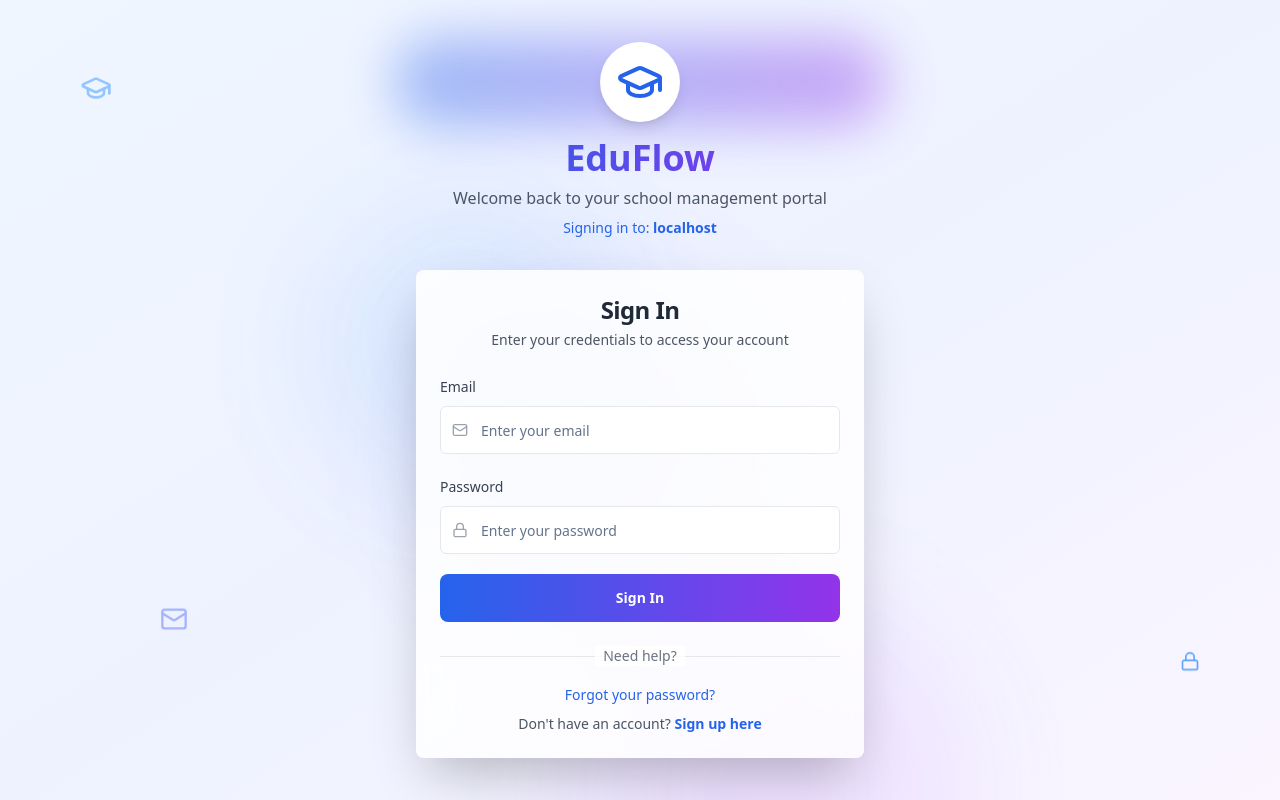
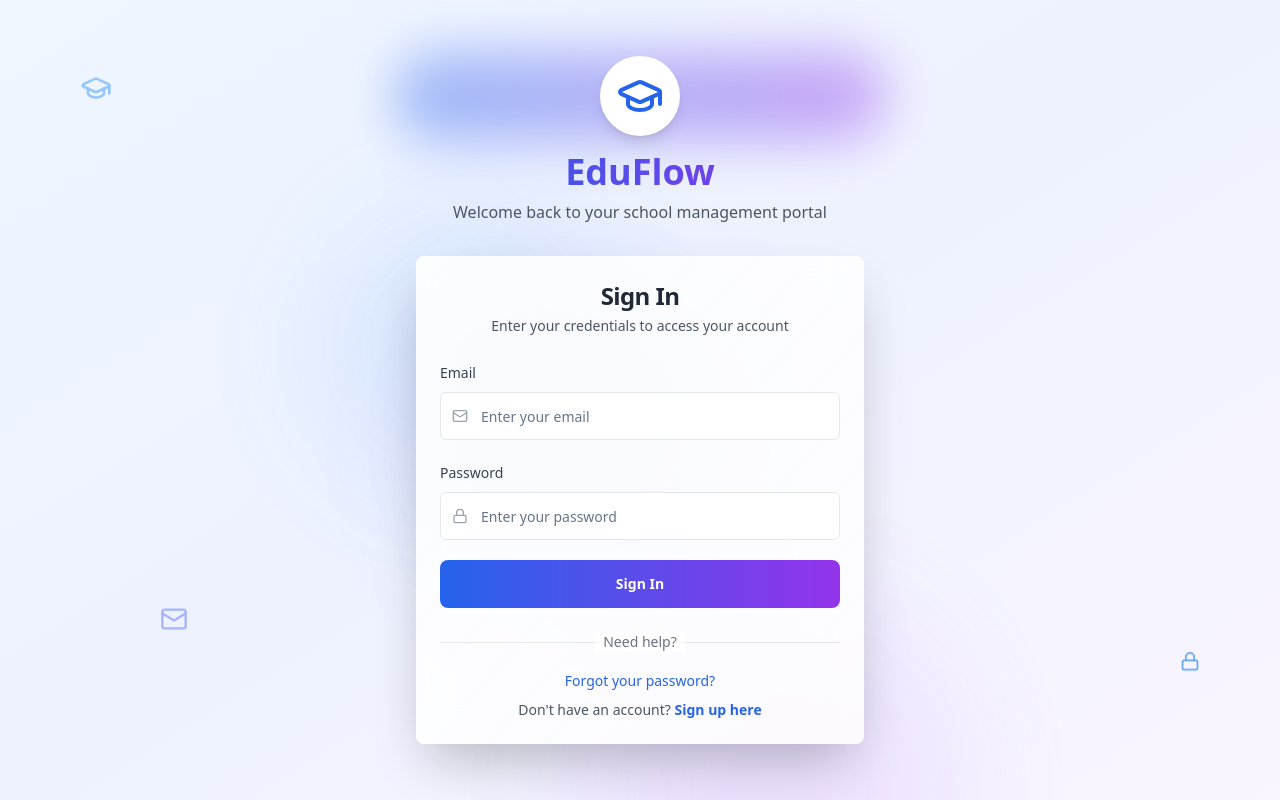
Before and after one commit to jayasuryard/edu-flow-saas-suite, a React (Vite) app: page /login in a window 1280 px wide. Built offline with nearby package versions, Linux system fonts and the light colour scheme.

Commit message:
Remove tenant domain display
Hide the "Signing in to" message and show the domain in the background.

```diff
--- a/src/pages/auth/LoginPage.tsx
+++ b/src/pages/auth/LoginPage.tsx
@@ -103,11 +103,6 @@ const LoginPage = () => {
               EduFlow
             </h1>
             <p className="text-gray-600 font-medium">Welcome back to your school management portal</p>
-            {formData.tenantDomain && (
-              <p className="text-sm text-blue-600 mt-2">
-                Signing in to: <span className="font-semibold">{formData.tenantDomain}</span>
-              </p>
-            )}
           </div>
 
           {/* Login Card with Glass Effect */}
```
